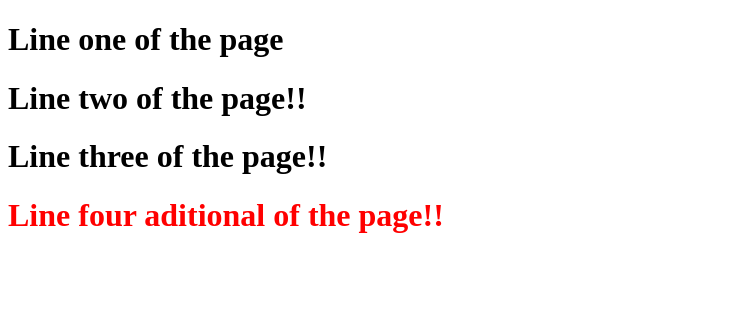
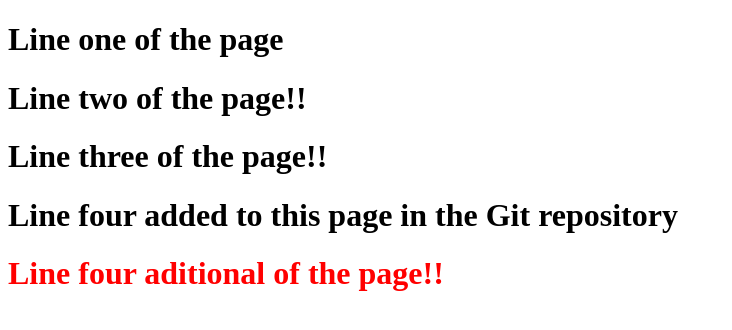
Before and after one commit to 29B1afmgt/MainRepo_Githu, a plain HTML site: page index.html in a window 1280 px wide. Shown: the whole page, without its empty margins (0-732 px from the left). Drawn offline with Linux system fonts and the light colour scheme.

Commit message:
Update index.html
Added line four in the github repository

```diff
--- a/index.html
+++ b/index.html
@@ -15,6 +15,10 @@
 			<h1>
 				Line three of the page!!
 			</h1>
+			<h1> Line four added to this page in the Git repository
+			</h1>
+
+
 
 			<h1 style = "color: Red">
 				Line four aditional of the page!!
```
